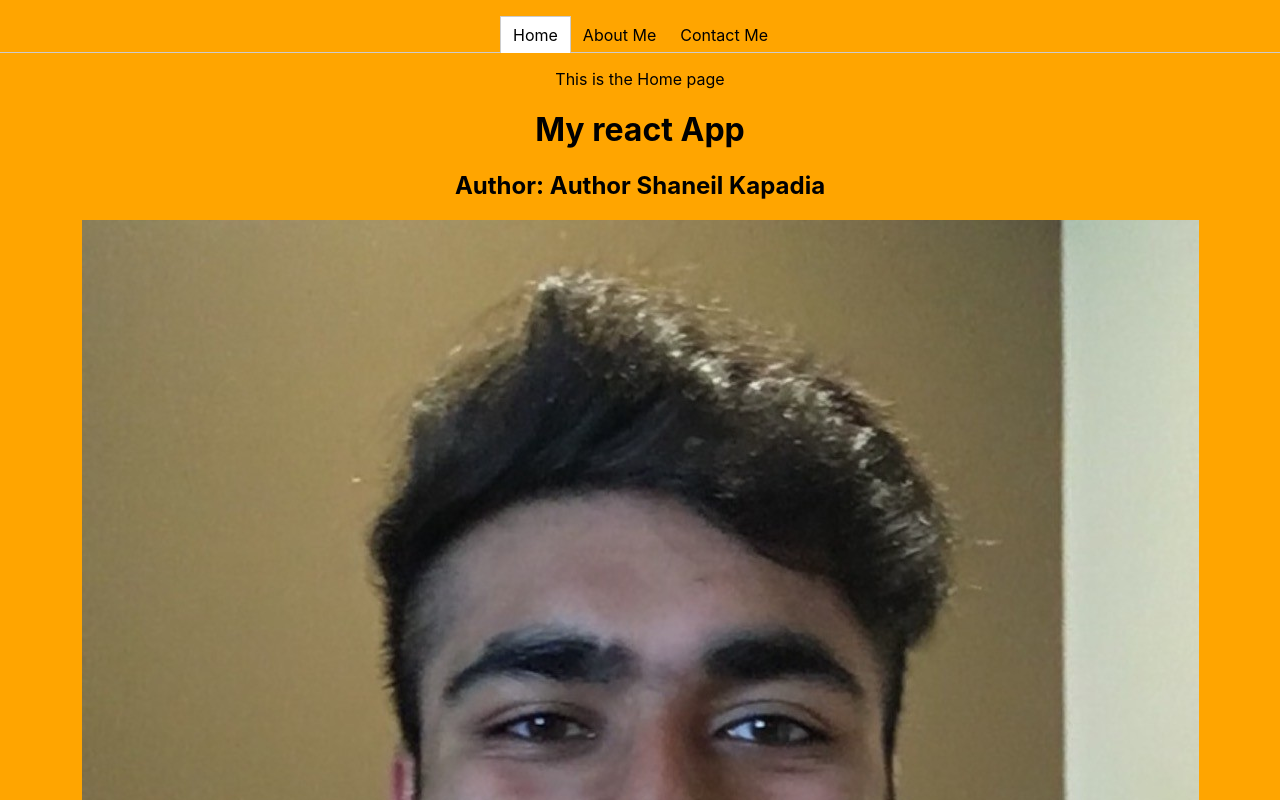
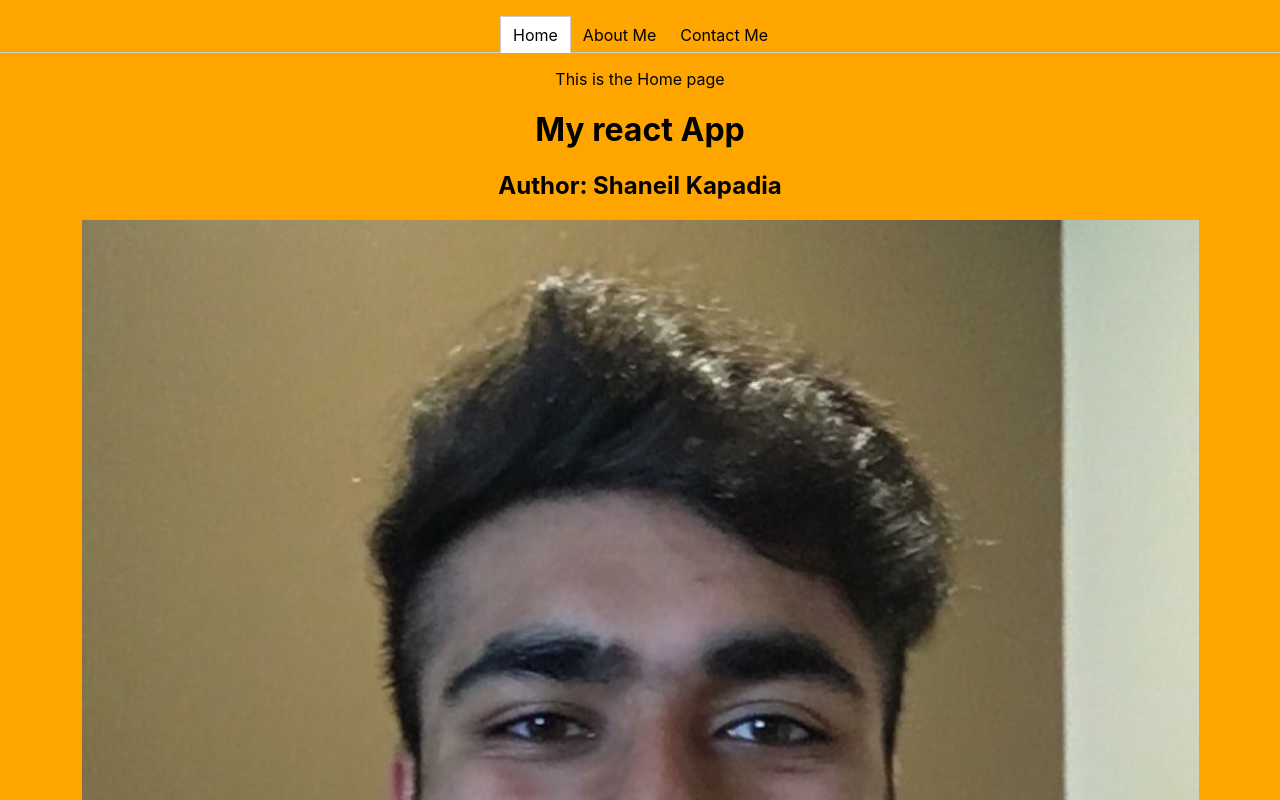
Before and after one commit to shaneilk/my-website, a React (Create React App) app: page / in a window 1280 px wide. Shown: the top 800 px of the page. Built offline with nearby package versions, Linux system fonts and the light colour scheme.

Commit message:
spelling corrected

```diff
--- a/src/App.js
+++ b/src/App.js
@@ -17,8 +17,9 @@ function App() {
           This is where you can find information to contact me
         </div>
       </Tabs>
+
       <h1>My react App</h1>
-      <h2>Author: Author Shaneil Kapadia</h2>
+      <h2>Author: Shaneil Kapadia</h2>
       <img src={profile} alt="profile-image" />
     </div>
   );
```
